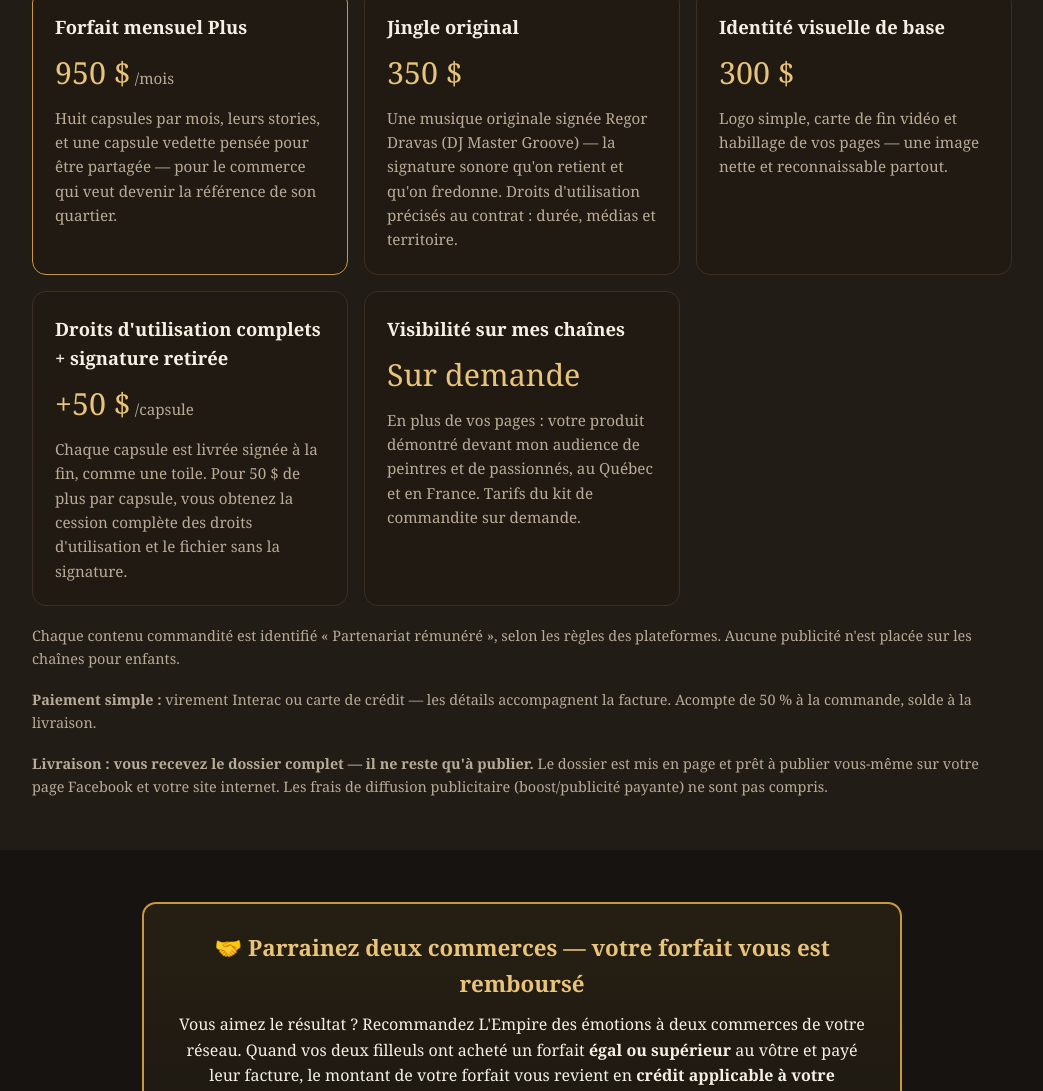
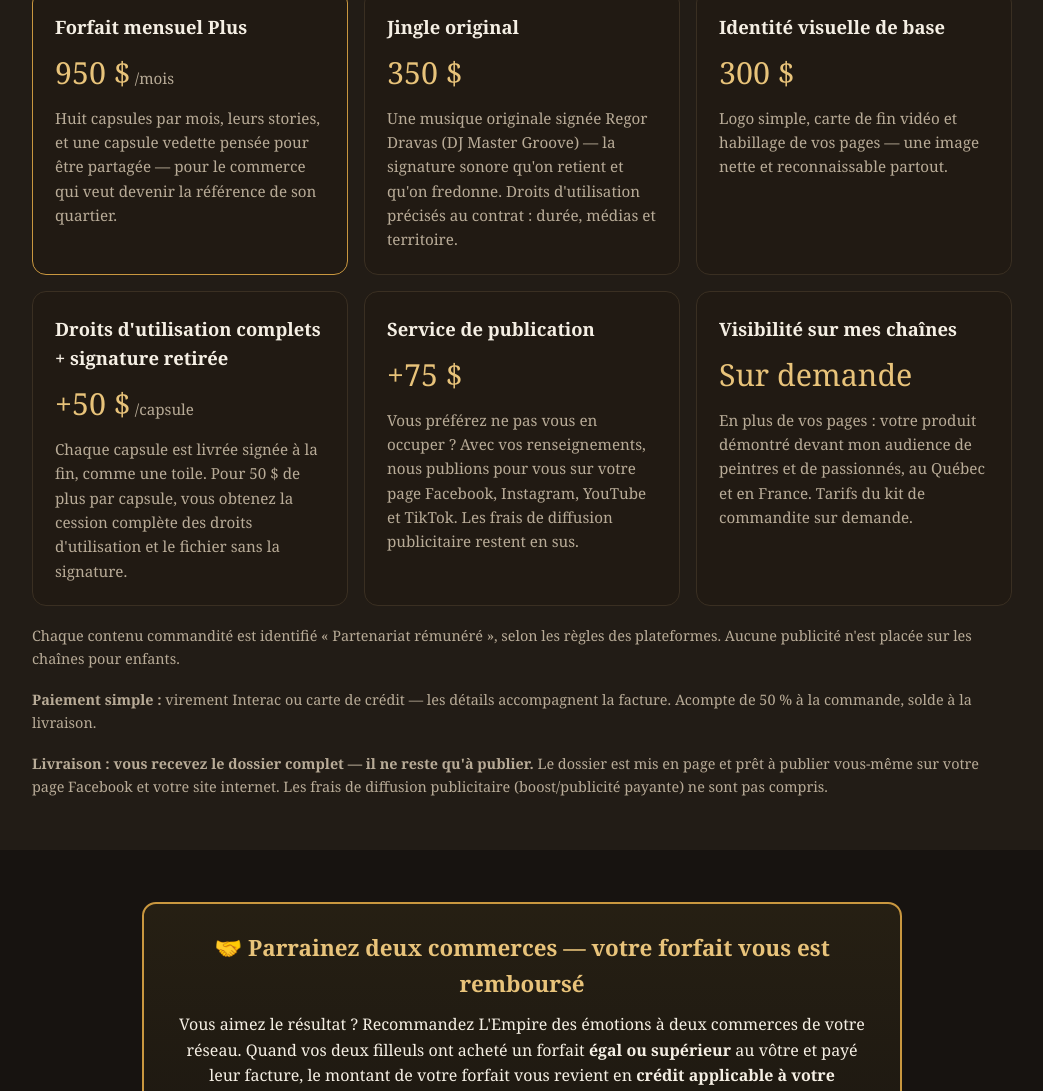
Before and after one commit to neuraxl/empire-des-emotions, a plain HTML site: page index.html in a window 1280 px wide. Shown: the part 2476-3567 px from the top of the page, without its empty margins (118-1161 px from the left). Drawn offline with Linux system fonts and the light colour scheme.

Commit message:
Option service de publication +75 $ (Facebook, Instagram, YouTube, TikTok)

```diff
--- a/index.html
+++ b/index.html
@@ -236,6 +236,13 @@ form button:hover{background:var(--gold2)}
            vous obtenez la cession complète des droits d'utilisation et le fichier sans la signature.</p>
       </div>
       <div class="offre">
+        <h3>Service de publication</h3>
+        <div class="montant">+75 $</div>
+        <p>Vous préférez ne pas vous en occuper ? Avec vos renseignements, nous publions pour vous
+           sur votre page Facebook, Instagram, YouTube et TikTok. Les frais de diffusion publicitaire
+           restent en sus.</p>
+      </div>
+      <div class="offre">
         <h3>Visibilité sur mes chaînes</h3>
         <div class="montant">Sur demande</div>
         <p>En plus de vos pages : votre produit démontré devant mon audience de peintres et de
```
